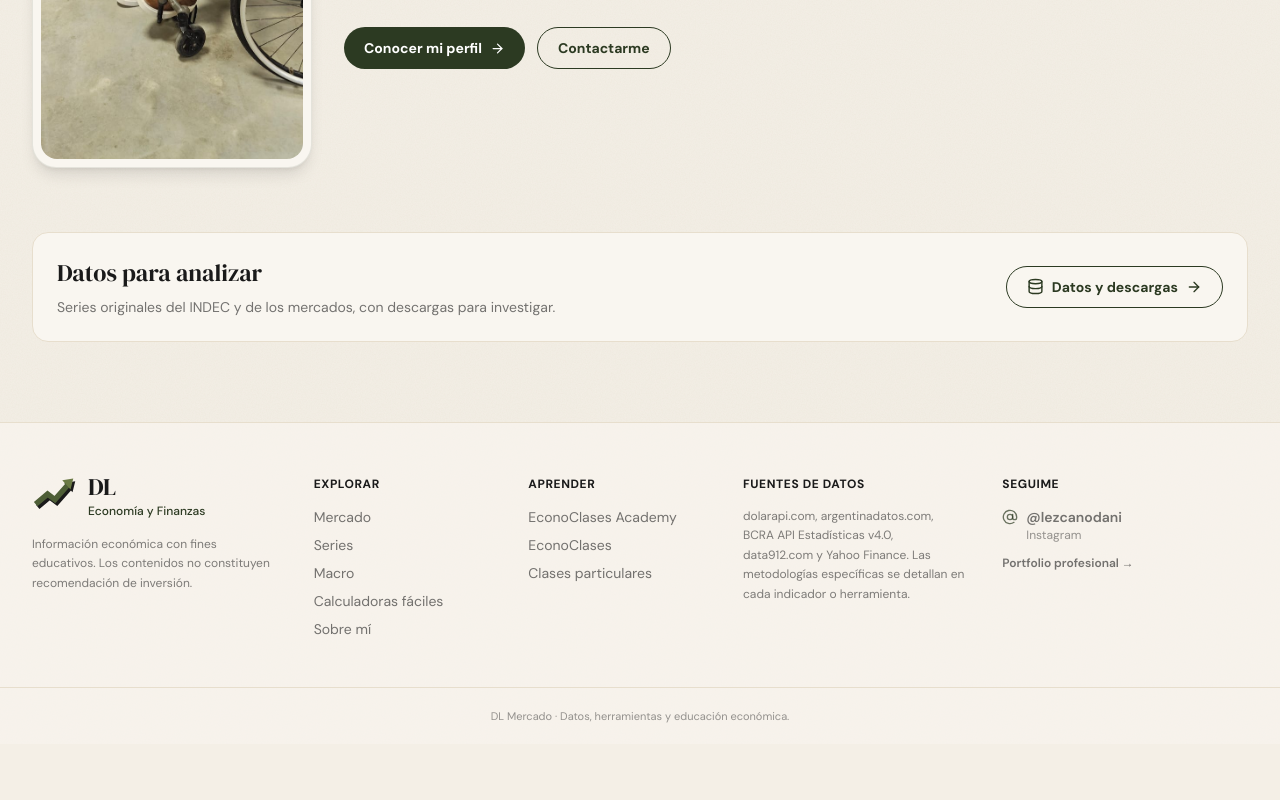
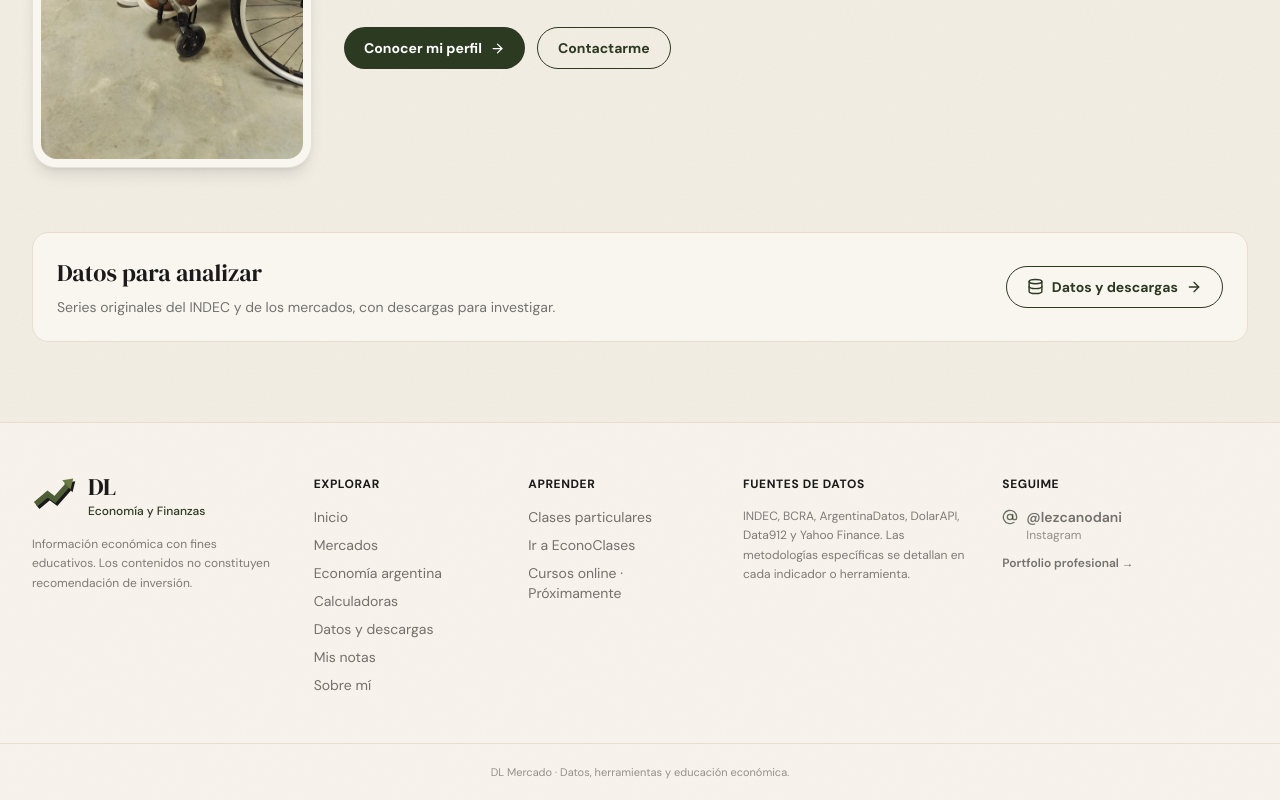
Before and after one commit to danipara618/dl-mercado, a Next.js app: page / in a window 1280 px wide. Shown: the part 3157-3957 px from the top of the page. Before the commit the page ends 3901 px from the top, so only its background shows below. Built offline with nearby package versions, Linux system fonts and the light colour scheme; no server answers.

Commit message:
Reorganizar pie con mercados, notas, clases y cursos próximamente

```diff
--- a/components/Footer.tsx
+++ b/components/Footer.tsx
@@ -20,10 +20,12 @@ export default function Footer() {
         <div>
           <b className="text-xs uppercase tracking-wider">Explorar</b>
           <div className="mt-3 space-y-2 text-sm text-tinta/60">
-            <Link className="block hover:text-oliva" href="/">Mercado</Link>
-            <Link className="block hover:text-oliva" href="/series">Series</Link>
-            <Link className="block hover:text-oliva" href="/#macro">Macro</Link>
-            <Link className="block hover:text-oliva" href="/calculadoras">Calculadoras fáciles</Link>
+            <Link className="block hover:text-oliva" href="/">Inicio</Link>
+            <Link className="block hover:text-oliva" href="/mercados">Mercados</Link>
+            <Link className="block hover:text-oliva" href="/economia">Economía argentina</Link>
+            <Link className="block hover:text-oliva" href="/calculadoras">Calculadoras</Link>
+            <Link className="block hover:text-oliva" href="/datos">Datos y descargas</Link>
+            <Link className="block hover:text-oliva" href="/notas">Mis notas</Link>
             <Link className="block hover:text-oliva" href="/sobre-mi">Sobre mí</Link>
           </div>
         </div>
@@ -31,16 +33,16 @@ export default function Footer() {
         <div>
           <b className="text-xs uppercase tracking-wider">Aprender</b>
           <div className="mt-3 space-y-2 text-sm text-tinta/60">
-            <a className="block hover:text-oliva" href="https://econoclases-academy.vercel.app/" target="_blank" rel="noopener noreferrer">EconoClases Academy</a>
-            <a className="block hover:text-oliva" href="https://econoclases.vercel.app" target="_blank" rel="noopener noreferrer">EconoClases</a>
-            <a className="block hover:text-oliva" href="mailto:daniel.lezcano.032@gmail.com?subject=Consulta%20por%20clases">Clases particulares</a>
+            <Link className="block hover:text-oliva" href="/clases">Clases particulares</Link>
+            <a className="block hover:text-oliva" href="https://econoclases.vercel.app/" target="_blank" rel="noopener noreferrer">Ir a EconoClases</a>
+            <Link className="block hover:text-oliva" href="/cursos">Cursos online · Próximamente</Link>
           </div>
         </div>
 
         <div>
           <b className="text-xs uppercase tracking-wider">Fuentes de datos</b>
           <p className="mt-3 text-xs leading-relaxed text-tinta/55">
-            dolarapi.com, argentinadatos.com, BCRA API Estadísticas v4.0, data912.com y Yahoo Finance. Las metodologías específicas se detallan en cada indicador o herramienta.
+            INDEC, BCRA, ArgentinaDatos, DolarAPI, Data912 y Yahoo Finance. Las metodologías específicas se detallan en cada indicador o herramienta.
           </p>
         </div>
 
```
